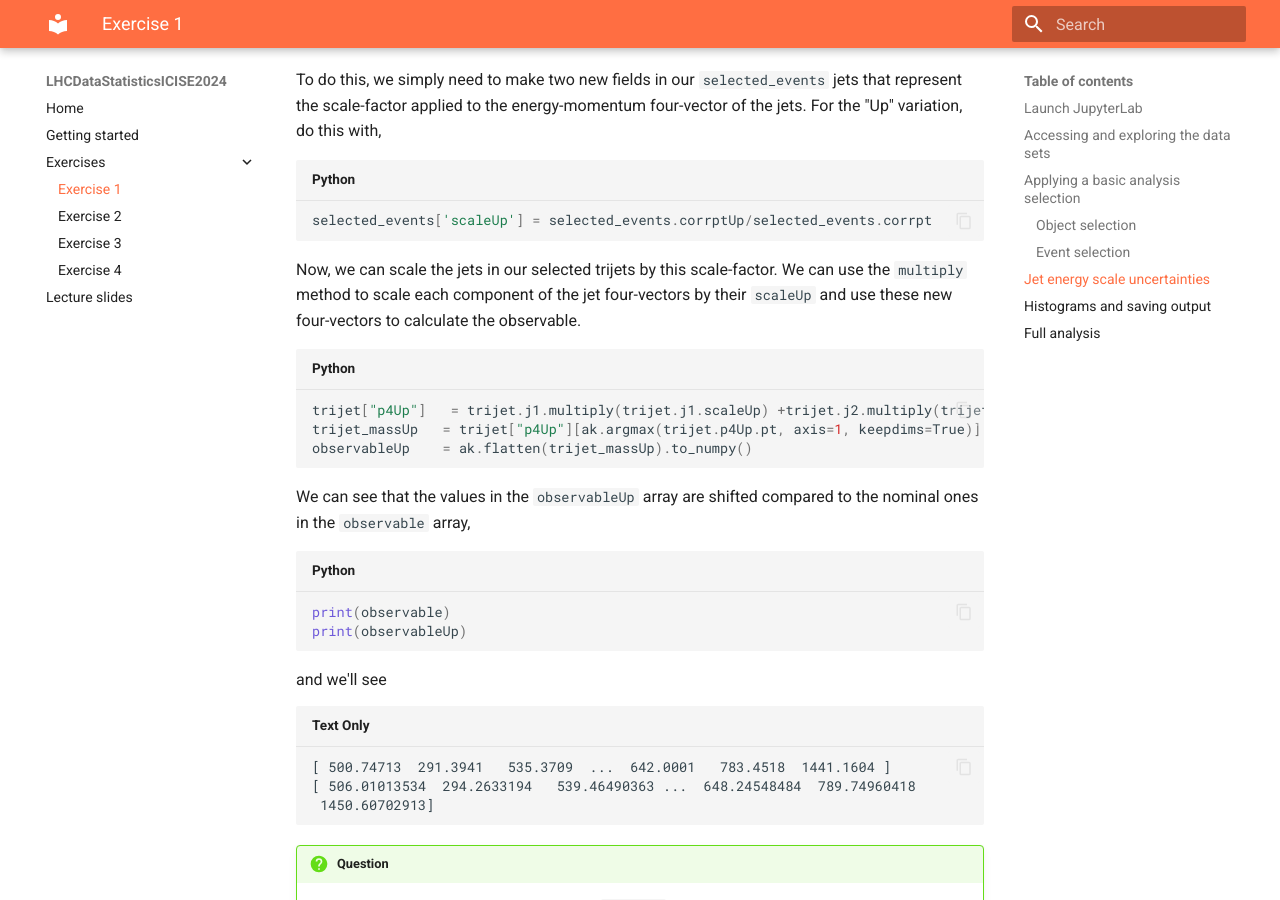
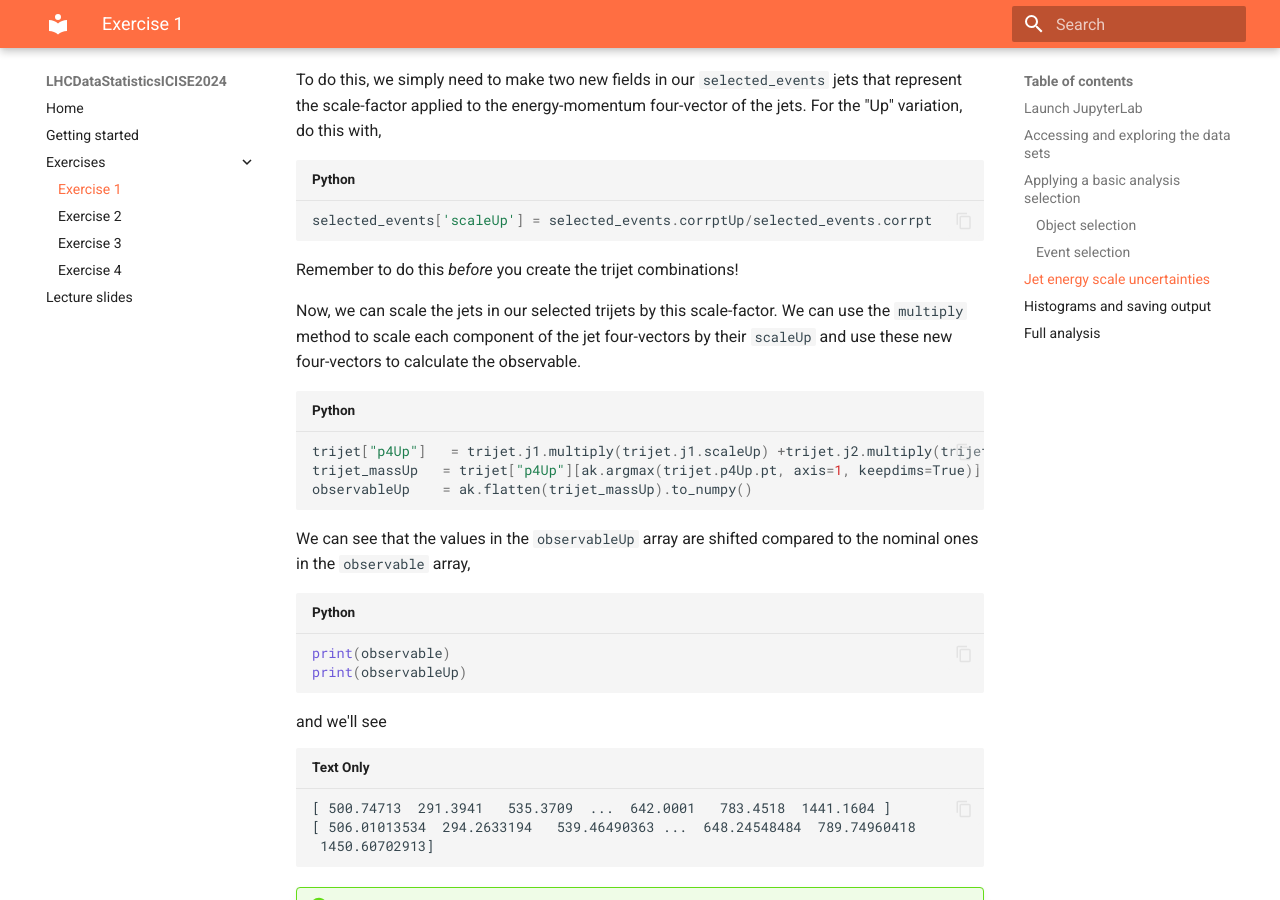
Before and after one commit to nucleosynthesis/LHCDataStatisticsICISE2024, an MkDocs documentation site: the page built from docs/day1.md, in a window 1280 px wide and 900 px high, scrolled down 9471 px. Built offline with MkDocs 1.6.1 and Material for MkDocs 9.7.7, drawn with Linux system fonts in a browser that asks for light colours; formulas are drawn with MathJax 3.

Commit message:
Update day1.md

````diff
--- a/docs/day1.md
+++ b/docs/day1.md
@@ -293,6 +293,9 @@ To do this, we simply need to make two new fields in our `selected_events` jets
 ```python
 selected_events['scaleUp'] = selected_events.corrptUp/selected_events.corrpt
 ```
+
+Remember to do this *before* you create the trijet combinations!
+
 Now, we can scale the jets in our selected trijets by this scale-factor. We can use the `multiply` method to scale each component of the jet four-vectors by their `scaleUp` and use these new four-vectors to calculate the observable.
 
 ```python
````
